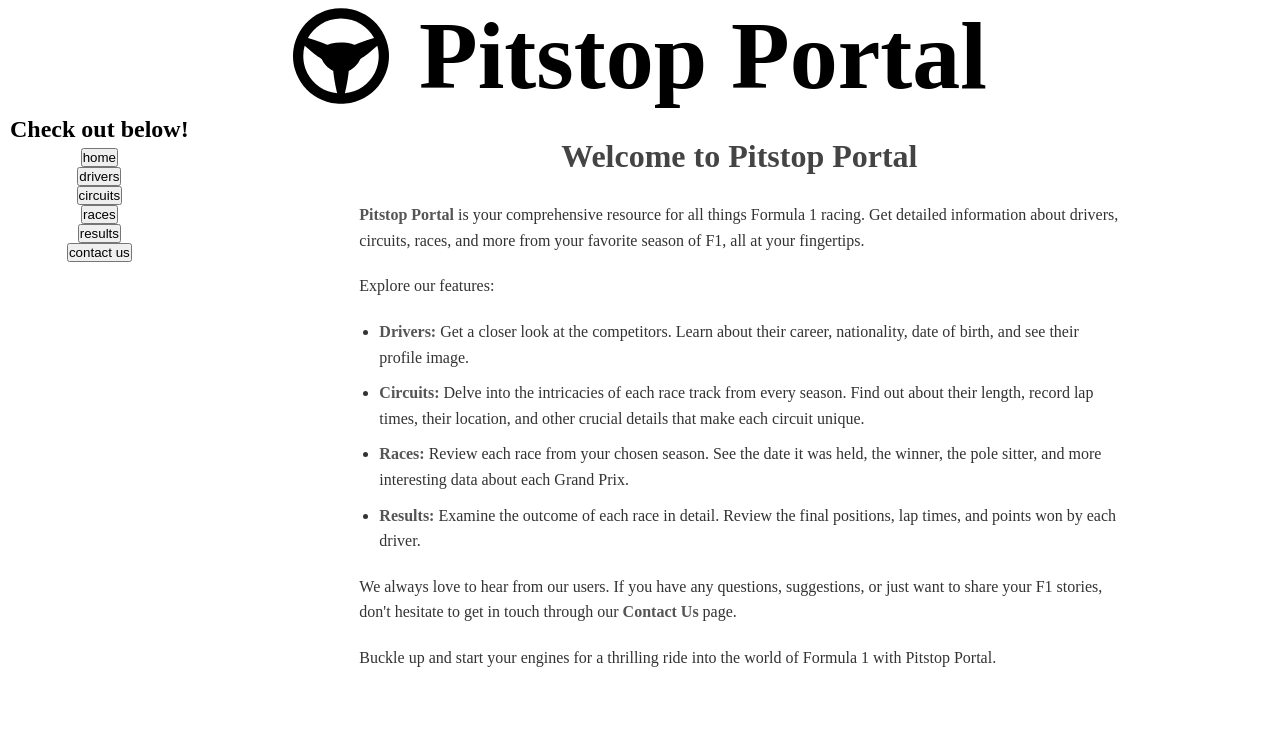
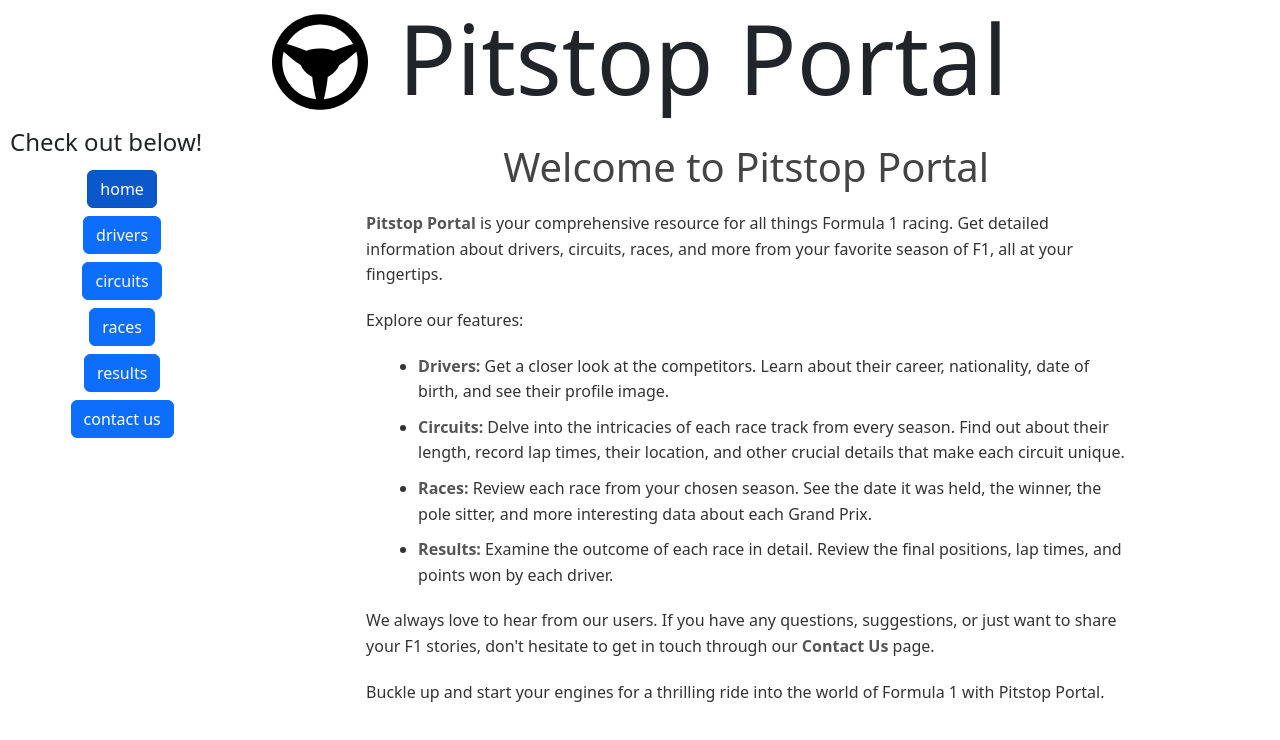
Before and after one commit to krackalackel02/F1, a React (Vite) app: page / in a window 1280 px wide. Shown: the top 740 px of the page. Built offline with nearby package versions, Linux system fonts and the light colour scheme.

Commit message:
Using Bootstrap with som ebasic styling

```diff
--- a/index.html
+++ b/index.html
@@ -1,13 +1,24 @@
-<!doctype html>
+<!DOCTYPE html>
 <html lang="en">
 	<head>
 		<meta charset="UTF-8" />
 		<link rel="icon" type="image/svg+xml" href="/car-of-formula-1.svg" />
 		<meta name="viewport" content="width=device-width, initial-scale=1.0" />
+		<link
+			href="https://cdn.jsdelivr.net/npm/bootstrap@5.3.1/dist/css/bootstrap.min.css"
+			rel="stylesheet"
+			integrity="sha384-4bw+/aepP/YC94hEpVNVgiZdgIC5+VKNBQNGCHeKRQN+PtmoHDEXuppvnDJzQIu9"
+			crossorigin="anonymous"
+		/>
 		<title>Pitstop Portal</title>
 	</head>
 	<body>
 		<div id="root"></div>
 		<script type="module" src="./src/main.jsx"></script>
+		<script
+			src="https://cdn.jsdelivr.net/npm/bootstrap@5.3.1/dist/js/bootstrap.bundle.min.js"
+			integrity="sha384-HwwvtgBNo3bZJJLYd8oVXjrBZt8cqVSpeBNS5n7C8IVInixGAoxmnlMuBnhbgrkm"
+			crossorigin="anonymous"
+		></script>
 	</body>
 </html>
--- a/src/App.jsx
+++ b/src/App.jsx
@@ -29,7 +29,7 @@ export default function App() {
 		<div className={styles.container}>
 			<Header />
 			<main>
-				<Sidebar setActiveTab={setActiveTab} />
+				<Sidebar activeTab={activeTab} setActiveTab={setActiveTab} />
 				<Content
 					activeTab={activeTab}
 					setActiveTab={setActiveTab}
--- a/src/Circuits.module.css
+++ b/src/Circuits.module.css
@@ -48,8 +48,14 @@
 }
 .circuit-header,
 .circuit-header select {
-	--heading-font-size: 4rem;
+	--heading-font-size: 2.5rem;
 	font-size: var(--heading-font-size);
+}
+.circuit-header {
+	display: flex;
+	justify-content: center;
+	align-items: center;
+	column-gap: 5px;
 }
 .circuit-card-title {
 	display: flex;
--- a/src/Drivers.module.css
+++ b/src/Drivers.module.css
@@ -48,8 +48,14 @@
 }
 .driver-header,
 .driver-header select {
-	--heading-font-size: 4rem;
+	--heading-font-size: 2.5rem;
 	font-size: var(--heading-font-size);
+}
+.driver-header {
+	display: flex;
+	justify-content: center;
+	align-items: center;
+	column-gap: 5px;
 }
 .driver-card-title {
 	display: flex;
--- a/src/Races.module.css
+++ b/src/Races.module.css
@@ -48,8 +48,14 @@
 }
 .race-header,
 .race-header select {
-	--heading-font-size: 4rem;
+	--heading-font-size: 2.5rem;
 	font-size: var(--heading-font-size);
+}
+.race-header {
+	display: flex;
+	justify-content: center;
+	align-items: center;
+	column-gap: 5px;
 }
 .race-card-title {
 	display: flex;
--- a/src/Results.jsx
+++ b/src/Results.jsx
@@ -225,7 +225,7 @@ export default function Results({
 	}
 
 	return (
-		<div>
+		<div >
 			<h2 className={styles["results-header"]}>
 				<span>Season:</span>
 				<select
@@ -270,7 +270,7 @@ export default function Results({
 					))}
 				</select>
 			</h2>
-			<div>
+			<div className={styles["results-wrapper"]}>
 				{!loading ? (
 					result && Object.keys(result).length > 0 ? (
 						<>
--- a/src/Results.module.css
+++ b/src/Results.module.css
@@ -1,9 +1,14 @@
 .results-header,
 .results-header select {
-	--heading-font-size: 3rem;
+	--heading-font-size: 2.5rem;
 	font-size: var(--heading-font-size);
 }
-
+.results-header {
+	display: flex;
+	justify-content: center;
+	align-items: center;
+	column-gap: 5px;
+}
 .Track {
 	--card-width: clamp(300px, 90vw, 450px);
 	--icon-width: clamp(75px, 1vw, 100px);
@@ -12,12 +17,24 @@
 	--card-heading-font-size: 3rem;
 	--brightness-value: 0.5;
 	position: relative;
+	display: flex;
+	flex-direction: row;
+	flex-wrap: wrap;
+	gap: 20px;
 	padding: var(--card-padding);
 	margin: 0 auto;
 	border-radius: var(--border-radius);
 	background-color: rgba(calc(1 * 255), calc(1 * 255), calc(1 * 255), 0.5);
 	isolation: isolate;
 	color: white;
+}
+@media screen and (max-width: 700px) {
+	.Track {
+		flex-direction: column;
+	}
+}
+.results-wrapper {
+	padding: 50px;
 }
 .Track > img {
 	border-radius: var(--border-radius);
--- a/src/Sidebar.jsx
+++ b/src/Sidebar.jsx
@@ -2,19 +2,31 @@ import React from "react";
 import { TABS } from "./App.jsx";
 import styles from "./Sidebar.module.css";
 
-export default function Sidebar({ setActiveTab }) {
+export default function Sidebar({ activeTab, setActiveTab }) {
 	return (
-		<div className={styles["sidebar-wrapper"]}>
-			<h3>Check out below!</h3>
+		<>
+			<div className={`${styles["sidebar-wrapper"]} 	`}>
+				<h3 >Check out below!</h3>
 				<div className={styles["sidebar-list-container"]}>
-				<ul className={styles["sidebar-list"]}>
+					<ul
+						className={`${styles["sidebar-list"]} justify-content-around d-flex flex-column gap-2`}
+					>
 						{TABS.map((tab) => (
-						<button key={tab} onClick={() => setActiveTab(tab)}>
+							<button
+								key={tab}
+								onClick={() => {
+									setActiveTab(tab);
+								}}
+								className={`btn btn-primary ${
+									activeTab === tab ? "active" : ""
+								}`}
+							>
 								{tab}
 							</button>
 						))}
 					</ul>
 				</div>
 			</div>
+		</>
 	);
 }
--- a/src/Sidebar.module.css
+++ b/src/Sidebar.module.css
@@ -11,7 +11,7 @@
 }
 @media screen and (max-width: 700px) {
 	.sidebar-list {
-		flex-direction: column;
+		flex-direction: row;
 	}
 	.sidebar-wrapper {
 		height: auto;
```
Also changed, not shown: src/NAv.module.css (line endings or trailing spaces), 5 other files (tests, documents, lock files or other folders). Lines whose indentation alone changed are shown as unchanged.
